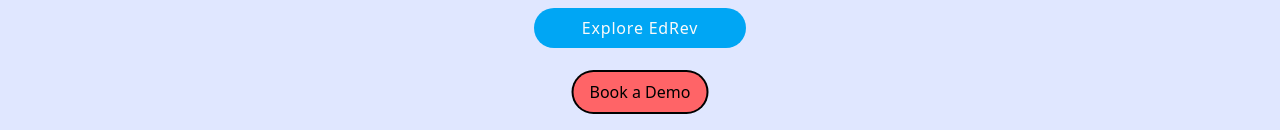
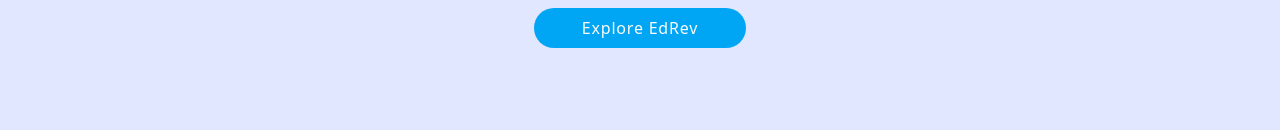
Before and after one commit to AsimKachhap/EdRev, a Next.js app: page / in a window 1280 px wide. Shown: the part 670-800 px from the top of the page. Built offline with nearby package versions, Linux system fonts and the light colour scheme.

Commit message:
Add book Demo Button

```diff
--- a/src/app/globals.css
+++ b/src/app/globals.css
@@ -1,6 +1,5 @@
+@import url("https://fonts.googleapis.com/css2?family=Manrope:wght@200..800&display=swap");
 @import "tailwindcss";
-@import url("https://fonts.googleapis.com/css2?family=Manrope:wght@200..800&display=swap");
-
 :root {
 }
 
--- a/src/app/layout.js
+++ b/src/app/layout.js
@@ -1,16 +1,5 @@
-import { Geist, Geist_Mono } from "next/font/google";
 import "./globals.css";
 import Navbar from "@/components/Navbar";
-
-const geistSans = Geist({
-  variable: "--font-geist-sans",
-  subsets: ["latin"],
-});
-
-const geistMono = Geist_Mono({
-  variable: "--font-geist-mono",
-  subsets: ["latin"],
-});
 
 export const metadata = {
   title: "EdRev",
@@ -20,9 +9,7 @@
 export default function RootLayout({ children }) {
   return (
     <html lang="en">
-      <body
-        className={`${geistSans.variable} ${geistMono.variable} antialiased bg-background`}
-      >
+      <body className="antialiased bg-background">
         <div className="px-8 py-2 sticky top-2 z-40 ">
           <Navbar />
         </div>
--- a/src/app/page.js
+++ b/src/app/page.js
@@ -4,14 +4,14 @@
 
 export default function Home() {
   return (
-    <div className="relative">
-      <div className="fixed  left-[50%] -translate-x-1/2 bottom-4 bg-black p-[2px] rounded-full">
-        <button className="bg-red-400 px-4 py-2 rounded-full">
+    <div className=" relative ">
+      <div className=" book-demo-button md:hidden  fixed  left-[50%] -translate-x-1/2 bottom-4 p-[4px] rounded-full">
+        <button className=" bg-radial from-yellow-400 to-red-500 text-white  px-4 py-2 rounded-full cursor-pointer">
           Book a Demo
         </button>
       </div>
       <section className=" md:tracking-wider  md:leading-2 bg-indigo-100 ">
-        <div className="  py-24 md:py-64   flex flex-col justify-center items-center text-center px-12 md:px-24">
+        <div className=" py-24 md:py-64   flex flex-col justify-center items-center text-center px-12 md:px-24">
           <h2 className=" text-3xl md:text-6xl font-bold font-display tracking-tight bg-red-400 bg-clip-text">
             Smarter Learning, Happier Kids.
           </h2>
```
Also changed, not shown: 1 other file (tests, documents, lock files or other folders).
